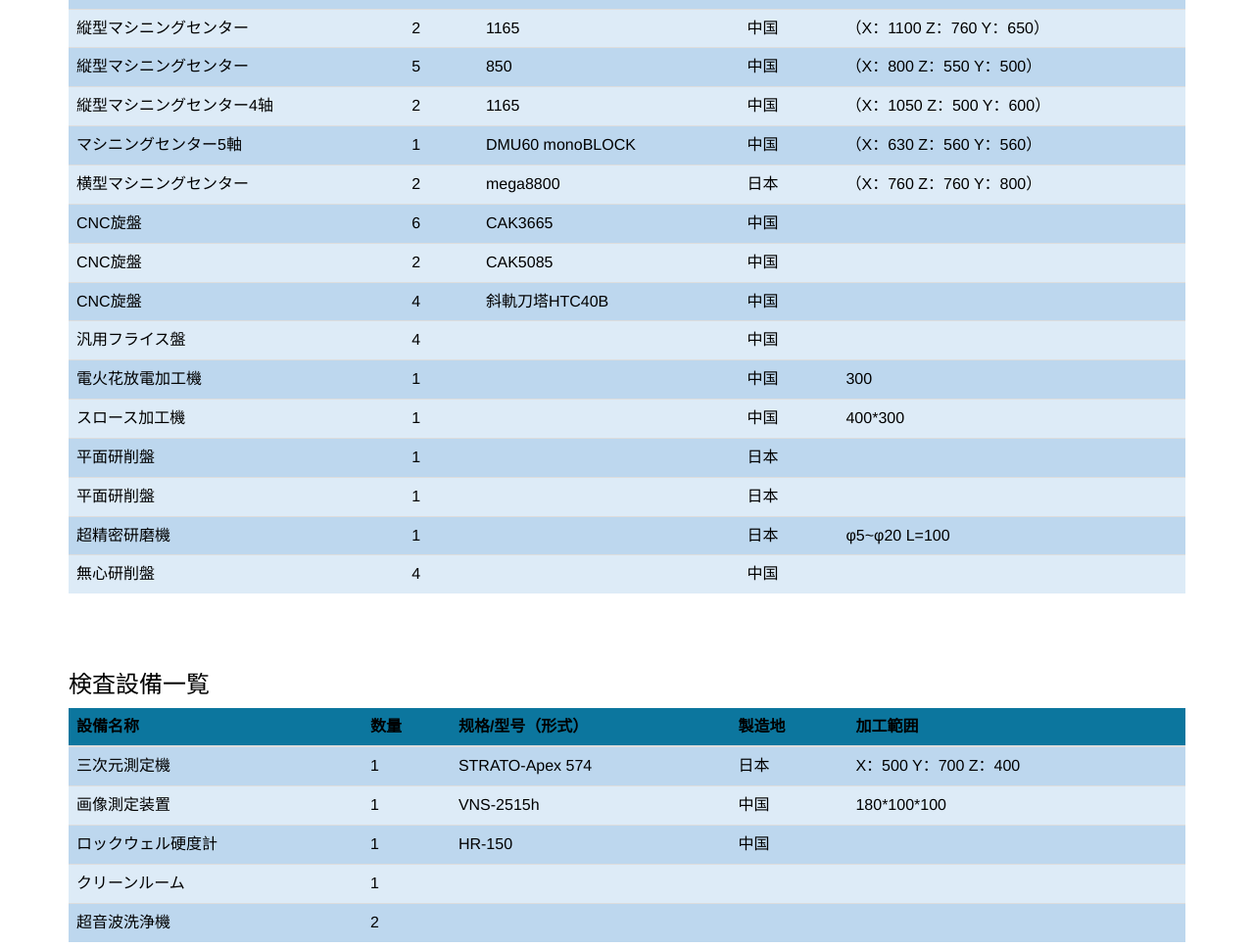
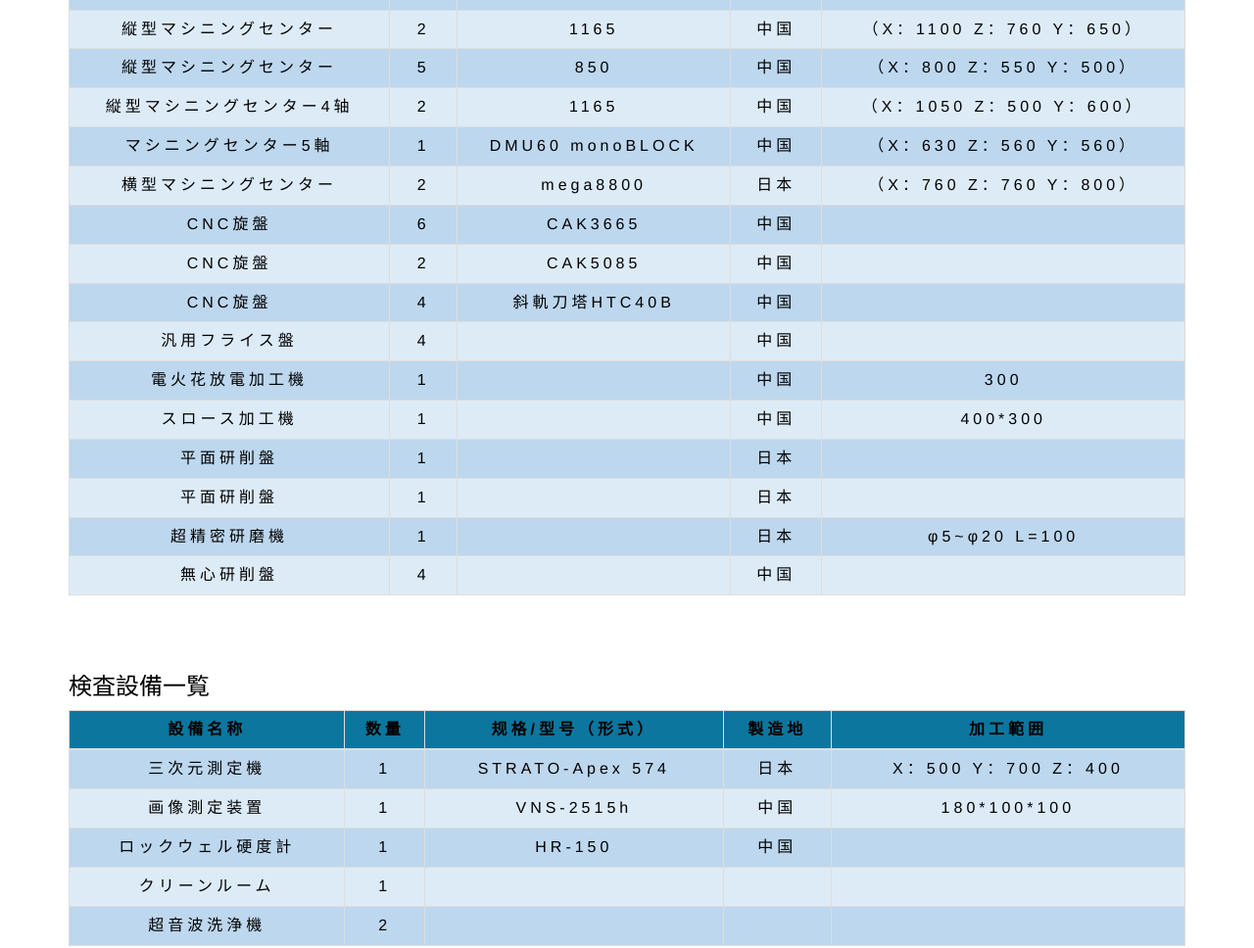
Before and after one commit to zhinian99/pppja, a plain HTML site: page about.html in a window 1280 px wide. Shown: the part 1100-2068 px from the top of the page at 98% size. Drawn offline with Linux system fonts and the light colour scheme.

Commit message:
fix: 表格

```diff
--- a/about.html
+++ b/about.html
@@ -119,7 +119,7 @@
                         <h3>加工設備一覧</h3>
                     </div>
                 </div>
-                <table class="table table-striped equipment">
+                <table class="table table-bordered table-striped equipment">
                     <thead>
                         <tr>
                             <th>設備名称</th>
@@ -284,7 +284,7 @@
                         <h3>検査設備一覧</h3>
                     </div>
                 </div>
-                <table class="table table-striped equipment">
+                <table class="table table-bordered table-striped equipment">
                     <thead>
                         <tr>
                             <th>設備名称</th>
--- a/css/home.css
+++ b/css/home.css
@@ -503,3 +503,7 @@ url('../images/company.png') center/cover no-repeat;
 .table-striped>tbody>tr:nth-of-type(even) {
     background-color: #ddebf7;
 }
+.equipment td, .equipment th{
+	text-align: center;
+	letter-spacing: 4px;
+}
```
